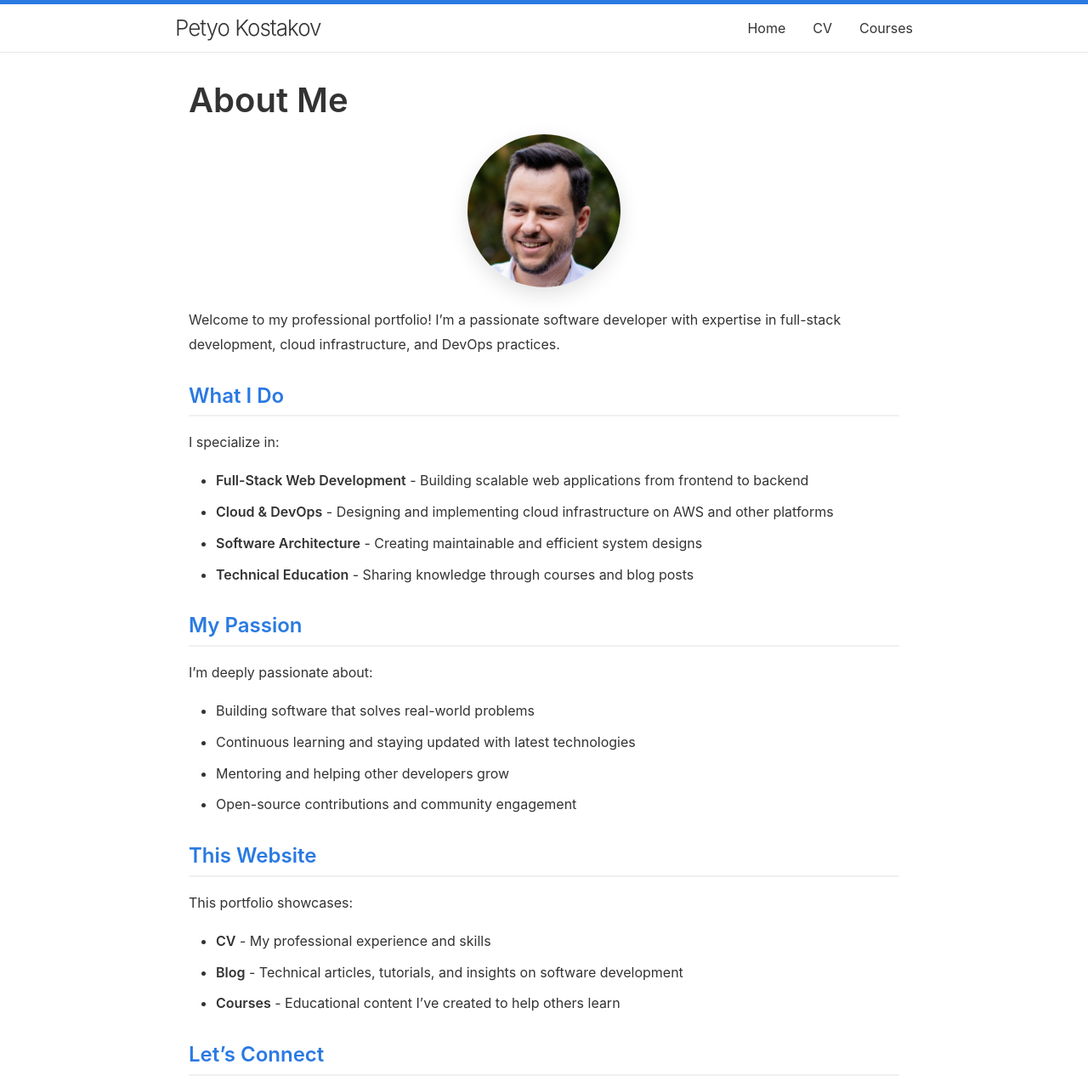
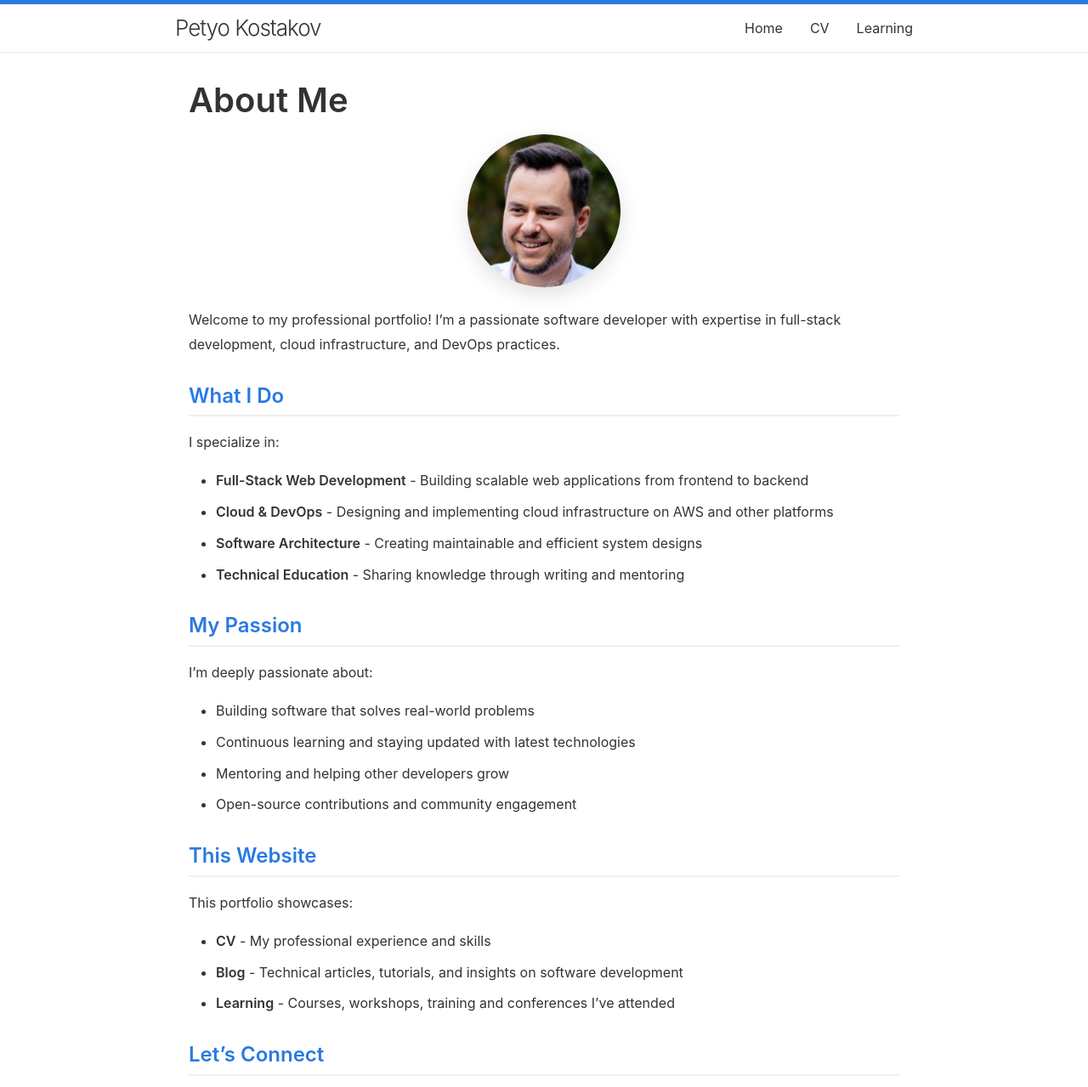
Before and after one commit to PetyoKostakov/PetyoKostakov.github.io, a Jekyll site: the page built from about.md, in a window 1280 px wide. Shown: the top 1279 px of the page at 85% size. Built offline with Jekyll 4.4.1, drawn with Linux system fonts in a browser that asks for light colours.

Commit message:
Replace courses with Learning

```diff
--- a/_config.yml
+++ b/_config.yml
@@ -5,8 +5,8 @@ tagline: Senior Software Development Manager
 author: Petyo Kostakov
 email: petyokostakov@gmail.com
 description: >-
-  Professional portfolio showcasing CV, courses, and blog posts on software development,
-  technology, and professional growth.
+  Professional portfolio showcasing CV, learning and professional growth in
+  software development and technology.
 baseurl: ""
 url: "https://petyokostakov.github.io"
 image: /assets/PetyoKostakovProfile.jpg
@@ -23,9 +23,9 @@ plugins:
 
 # Collections for better organization
 collections:
-  courses:
+  learning:
     output: true
-    permalink: /courses/:path/
+    permalink: /learning/:path/
 
 # Exclude from processing
 exclude:
--- a/_includes/header.html
+++ b/_includes/header.html
@@ -14,7 +14,7 @@
       <div class="trigger">
         <a class="page-link" href="{{ '/' | relative_url }}">Home</a>
         <a class="page-link" href="{{ '/cv' | relative_url }}">CV</a>
-        <a class="page-link" href="{{ '/courses' | relative_url }}">Courses</a>
+        <a class="page-link" href="{{ '/learning' | relative_url }}">Learning</a>
       </div>
     </nav>
   </div>
--- a/about.md
+++ b/about.md
@@ -22,7 +22,7 @@ I specialize in:
 - **Full-Stack Web Development** - Building scalable web applications from frontend to backend
 - **Cloud & DevOps** - Designing and implementing cloud infrastructure on AWS and other platforms
 - **Software Architecture** - Creating maintainable and efficient system designs
-- **Technical Education** - Sharing knowledge through courses and blog posts
+- **Technical Education** - Sharing knowledge through writing and mentoring
 
 ## My Passion
 
@@ -37,7 +37,7 @@ I'm deeply passionate about:
 This portfolio showcases:
 - **CV** - My professional experience and skills
 - **Blog** - Technical articles, tutorials, and insights on software development
-- **Courses** - Educational content I've created to help others learn
+- **Learning** - Courses, workshops, training and conferences I've attended
 
 ## Let's Connect
 
--- a/assets/main.css
+++ b/assets/main.css
@@ -390,6 +390,107 @@ img {
   }
 }
 
+/* ==================== LEARNING ==================== */
+
+.learning-year {
+  margin-bottom: 2.5rem;
+}
+
+.learning-year__heading {
+  font-size: 1.25rem;
+  color: var(--light-text);
+  border-bottom: 1px solid var(--border-color);
+  padding-bottom: 0.5rem;
+  margin-bottom: 1.5rem;
+}
+
+.learning-list {
+  list-style: none;
+  padding: 0;
+  margin: 0;
+}
+
+.learning-item {
+  border-left: 3px solid var(--border-color);
+  padding: 0 0 0 1.25rem;
+  margin-bottom: 2rem;
+}
+
+.learning-item:hover {
+  border-left-color: var(--primary-color);
+}
+
+.learning-item__head {
+  display: flex;
+  align-items: center;
+  gap: 0.75rem;
+  margin-bottom: 0.4rem;
+}
+
+.learning-item__date {
+  color: var(--light-text);
+  font-size: 0.85rem;
+}
+
+.learning-item__title {
+  margin: 0 0 0.25rem;
+  font-size: 1.15rem;
+}
+
+.learning-item__org {
+  margin: 0 0 0.5rem;
+  color: var(--light-text);
+  font-size: 0.9rem;
+}
+
+.learning-item__desc {
+  margin: 0.5rem 0;
+}
+
+.learning-item__credential {
+  font-size: 0.9rem;
+  font-weight: 500;
+}
+
+.learning-badge {
+  display: inline-block;
+  padding: 0.2rem 0.7rem;
+  border-radius: 1rem;
+  font-size: 0.7rem;
+  font-weight: 600;
+  text-transform: uppercase;
+  letter-spacing: 0.03em;
+  background-color: var(--accent-color);
+  color: var(--secondary-color);
+}
+
+.learning-badge--conference {
+  background-color: #e3f2fd;
+  color: #0d47a1;
+}
+
+.learning-badge--certification {
+  background-color: #e8f5e9;
+  color: #2e7d32;
+}
+
+.learning-badge--workshop {
+  background-color: #fff3e0;
+  color: #e65100;
+}
+
+.learning-badge--training {
+  background-color: #f3e5f5;
+  color: #6a1b9a;
+}
+
+@media (max-width: 768px) {
+  .learning-item__head {
+    flex-wrap: wrap;
+    gap: 0.5rem;
+  }
+}
+
 /* ==================== TABLES ==================== */
 
 table {
```
Also changed, not shown: _courses/aws-for-developers.md (deleted, +0 -103 lines), _courses/javascript-fundamentals.md (deleted, +0 -95 lines), _learning/2025-aws-solutions-architect.md (added, +23 -0 lines), _learning/2026-kubecon-eu.md (added, +31 -0 lines), courses.md (deleted, +0 -149 lines), index.md (+28 -12 lines), learning.md (added, +63 -0 lines), README.md, 1 other file.
